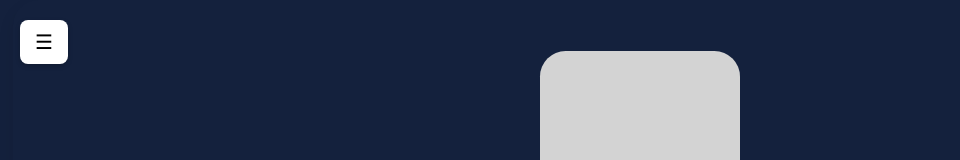
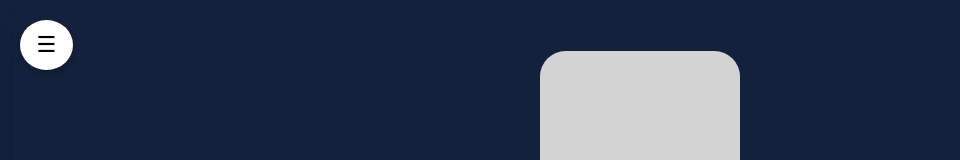
Before and after one commit to InnovationLabsDev/AI-Social-Media-Companion, a React (Vite) app in the folder client/: page /main-page in a window 1280 px wide. Shown: the top 160 px of the page, without its empty margins (0-960 px from the left). Built offline with nearby package versions, Linux system fonts and the light colour scheme.

Commit message:
[feat]: meniu ready
Signed-off-by: anaciurea <ana.ciurea@cnmv.ro>

```diff
--- a/client/src/styles/sidebar.module.css
+++ b/client/src/styles/sidebar.module.css
@@ -15,6 +15,7 @@
   flex-direction: column;
   align-items: center;
   transition: transform 0.3s ease-in-out, opacity 0.2s ease-in-out;
+  border-radius: 0;
 }
 
 /* 🔹 Când meniul este deschis */
@@ -24,26 +25,33 @@
   opacity: 1;
 }
 
-/* 🔹 Buton pentru DESCHIDEREA meniului */
+/* 🔹 Buton pentru DESCHIDEREA meniului (rotund) */
 .openButton {
   position: fixed;
   top: 20px;
   left: 20px;
+  width: 50px;  /* Face butonul rotund */
+  height: 50px;
+  display: flex;
+  align-items: center;
+  justify-content: center;
+  border-radius: 50%;  /* Rotunjire completă */
   background-color: white;
   color: black;
-  padding: 10px 15px;
   border: none;
-  border-radius: 8px;
+  font-size: 22px;
   cursor: pointer;
-  transition: background-color 0.3s;
-  font-size: 20px;
-  box-shadow: 0px 2px 5px rgba(0, 0, 0, 0.2);
+  transition: background-color 0.3s, transform 0.2s;
+  box-shadow: 0px 4px 6px rgba(0, 0, 0, 0.2);
   z-index: 1000;
 }
 
+/* 🔹 Efect hover */
 .openButton:hover {
   background-color: lightgray;
+  transform: scale(1.1);
 }
+
 
 /* 🔹 Buton pentru ÎNCHIDEREA meniului */
 .closeButton {
```
